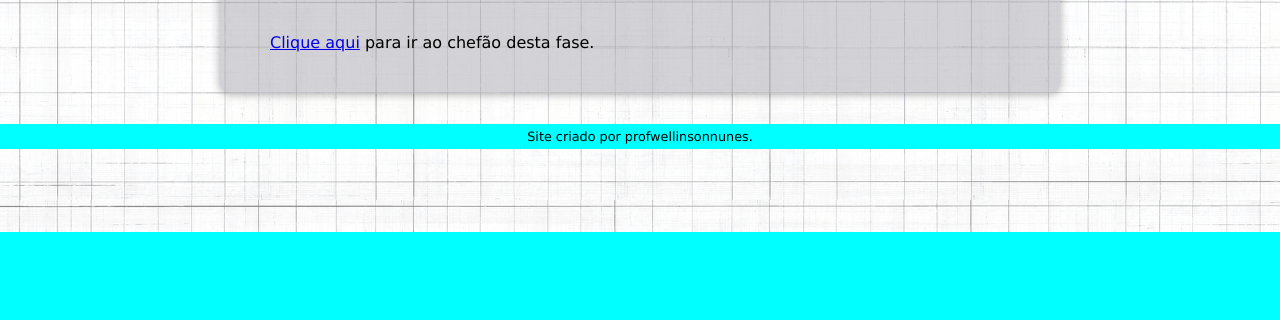
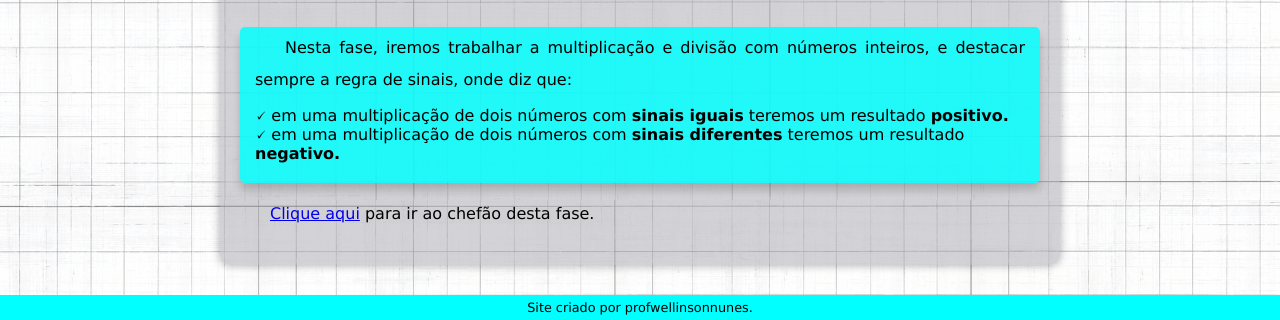
Before and after one commit to WellinsonNunes/projeto-curso-matematica, a plain HTML site: page fase2.html in a window 1280 px wide. Shown: the part 568-888 px from the top of the page. Before the commit the page ends 800 px from the top, so only its background shows below. Drawn offline with Linux system fonts and the light colour scheme; a web font is replaced by a local one.

Commit message:
meu site

```diff
--- a/fase2.html
+++ b/fase2.html
@@ -21,8 +21,19 @@
         <article>
             <h1>2º FASE: MULTIPLICAÇÃO E DIVISÃO</h1>
             <div class="video"><iframe width="560" height="315" src="https://www.youtube.com/embed/QKiRTeN-VHo" title="YouTube video player" frameborder="0" allow="accelerometer; autoplay; clipboard-write; encrypted-media; gyroscope; picture-in-picture; web-share" allowfullscreen></iframe></div>
-            <p><a href="fase2chefao.html">Clique aqui</a> para ir ao chefão desta fase.</p>
+
+            <div class="objetivo">
+                <p>Nesta fase, iremos trabalhar a multiplicação e divisão com números inteiros, e destacar sempre a regra de sinais, onde diz que:
+                    <ul>
+                        <li>em uma multiplicação de dois números com <strong>sinais iguais</strong> teremos um resultado <strong>positivo.</strong></li>
+                        <li>em uma multiplicação de dois números com <strong>sinais diferentes</strong> teremos um resultado <strong>negativo.</strong>
+
+                    </li></p></ul>
+            </div>
+
         </article>
+
+        <p><a href="fase2chefao.html">Clique aqui</a> para ir ao chefão desta fase.</p>
     </main>
 
     <footer>
```
Also changed, not shown: fase1.html (+4 -1 lines), fase1chefao.html (+7 -1 lines), fase2chefao.html (+8 -1 lines), fase3.html (+1 -1 lines).
